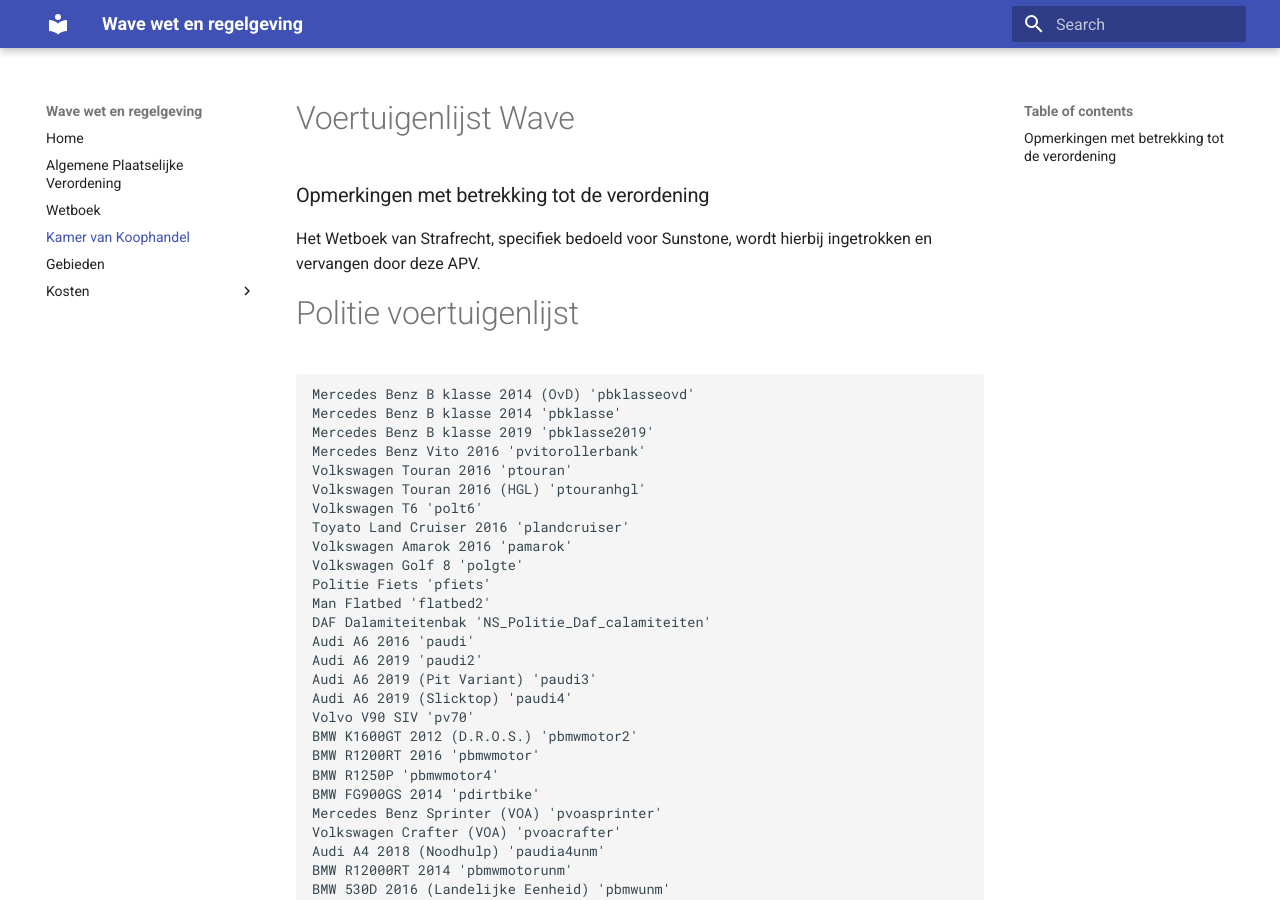
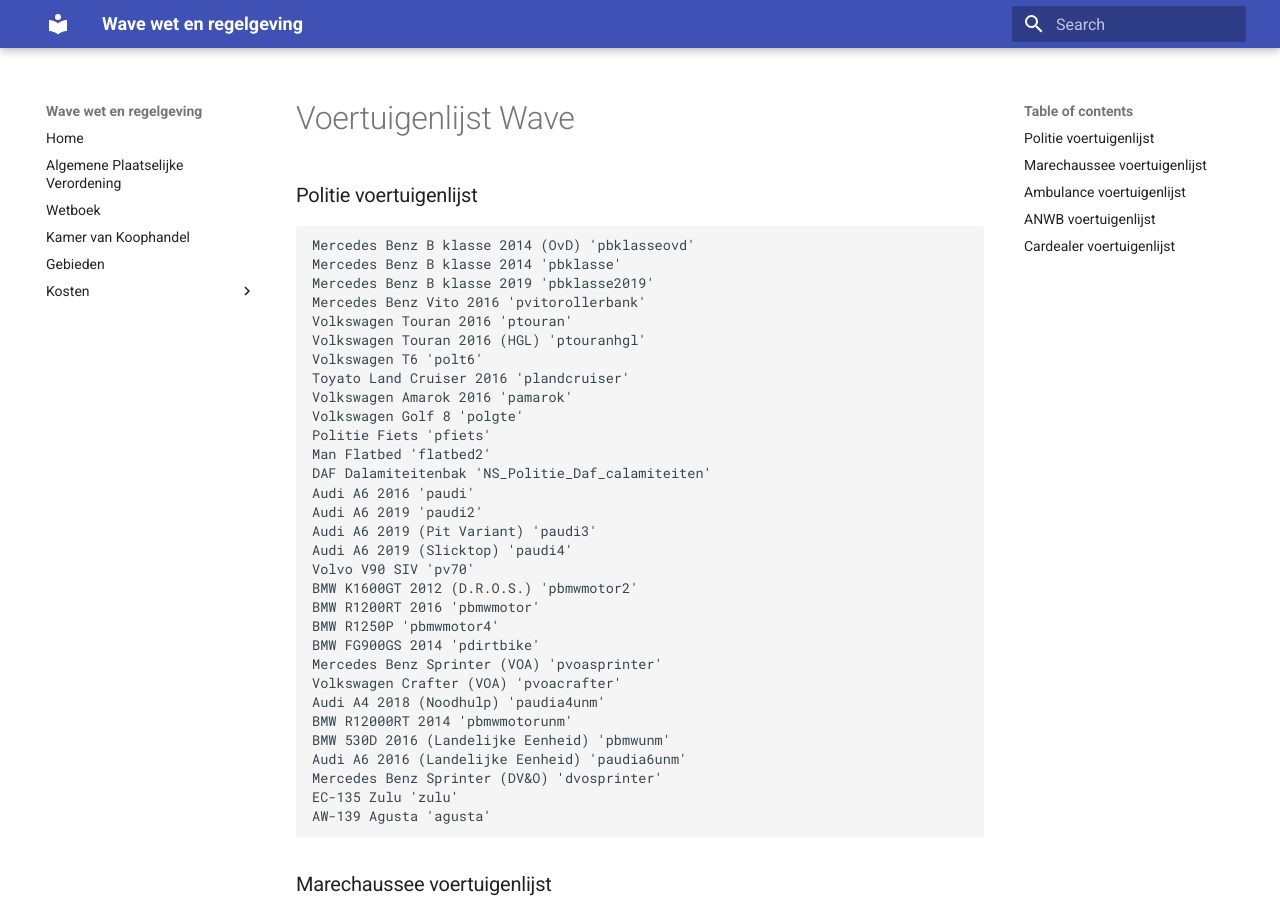
Before and after one commit to mickjoel/wetboek.sunstone, an MkDocs documentation site: the page built from docs/voertuigenlijst.md, in a window 1280 px wide and 900 px high. Built offline with MkDocs 1.6.1 and Material for MkDocs 9.7.7, drawn with Linux system fonts in a browser that asks for light colours; some of the changed text lies outside the part shown.

Commit message:
Update and rename bedrijven.md to voertuigenlijst.md

```diff
--- a/docs/bedrijven.md
+++ b/docs/voertuigenlijst.md
@@ -1,10 +1,6 @@
 # Voertuigenlijst Wave
 
-### Opmerkingen met betrekking tot de verordening
-
-Het Wetboek van Strafrecht, specifiek bedoeld voor Sunstone, wordt hierbij ingetrokken en vervangen door deze APV.
-
-# Politie voertuigenlijst
+### Politie voertuigenlijst
     Mercedes Benz B klasse 2014 (OvD) 'pbklasseovd'
     Mercedes Benz B klasse 2014 'pbklasse'
     Mercedes Benz B klasse 2019 'pbklasse2019'
@@ -38,7 +34,7 @@
     AW-139 Agusta 'agusta'
 
 
-# Marechaussee voertuigenlijst
+### Marechaussee voertuigenlijst
     Audi A6 'kmara6'
     Lichte Motor 'kmarlichtemotor'
     Zware Motor 'kmarzwaremotor'
@@ -55,7 +51,7 @@
     Fiat Ducato 'kmarducato'
     Volkswagen Passat 'kmarpassat'
 
-# Ambulance voertuigenlijst
+### Ambulance voertuigenlijst
     Mercedes-Benz Sprinter 2019 'blista'
     Mercedes-Benz Sprinter 2014 'asprinter2'
     Mercedes-Benz Sprinter 2019 Blokkendoos 'ablokkendoos'
@@ -69,7 +65,7 @@
     Volkswagen Toureq (MMT) 'atoureq'
     Volvo Micu 'amicu'
 
-# ANWB voertuigenlijst
+### ANWB voertuigenlijst
     Mercedes-Benz Vito 'anwbvito'
     Volkswagen T6 'anwbt6'
     Volkswagen T5 'anwbt5'
@@ -79,7 +75,7 @@
     Flatbed 'flatbed'
     Toyota Hillux (Weginspecteur - Rijkswaterstaat) 'RWS_Hilux_new'
 
-# Cardealer voertuigenlijst
+### Cardealer voertuigenlijst
     Chevrolet C8 'c8z0623'
     Chevrolet Exor 'exor'
     Ferrari Roma 20 'roma20'
@@ -217,4 +213,3 @@
 
 
 ---------------------
-Voertuigenlijst opgesteld uit naam van het Bestuur, bedoeld voor de testserver, de gemeente en de stad “Wave”, opgetekend door Mick Superman, te Wave.
```
